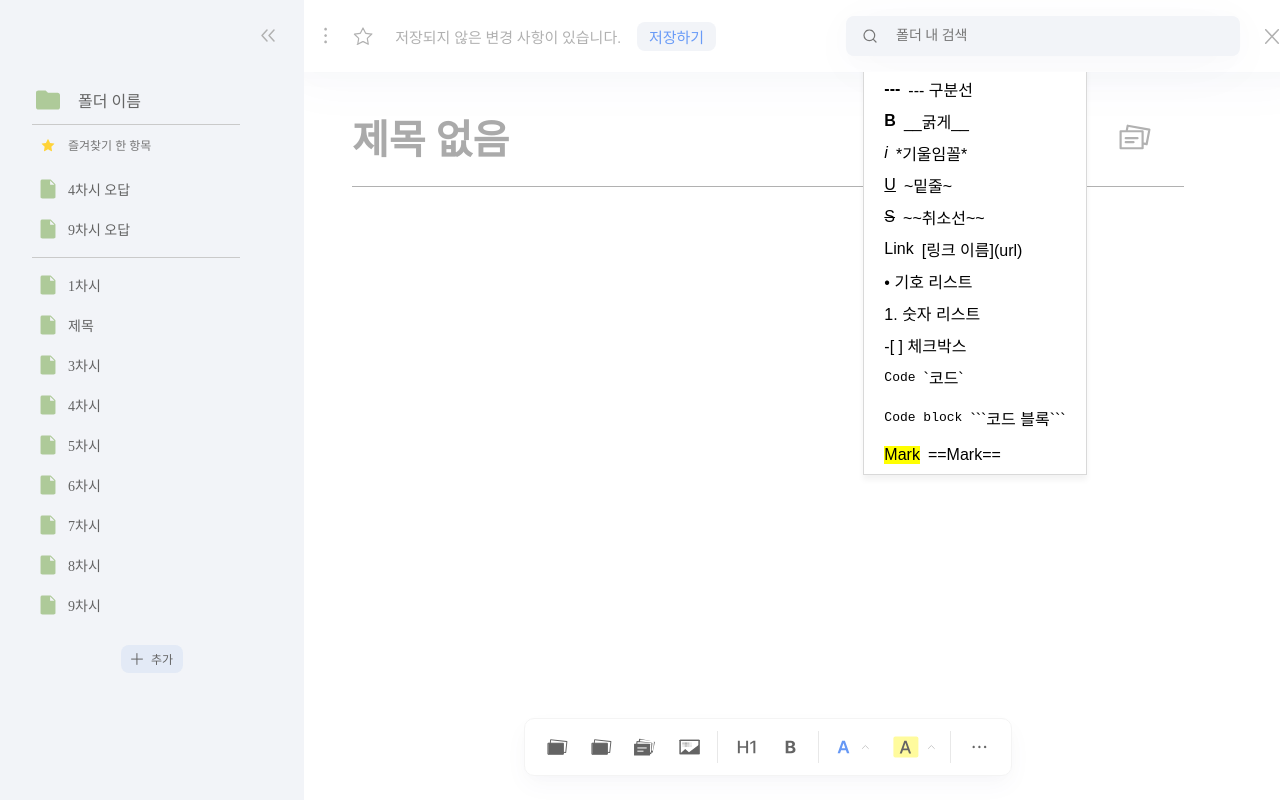
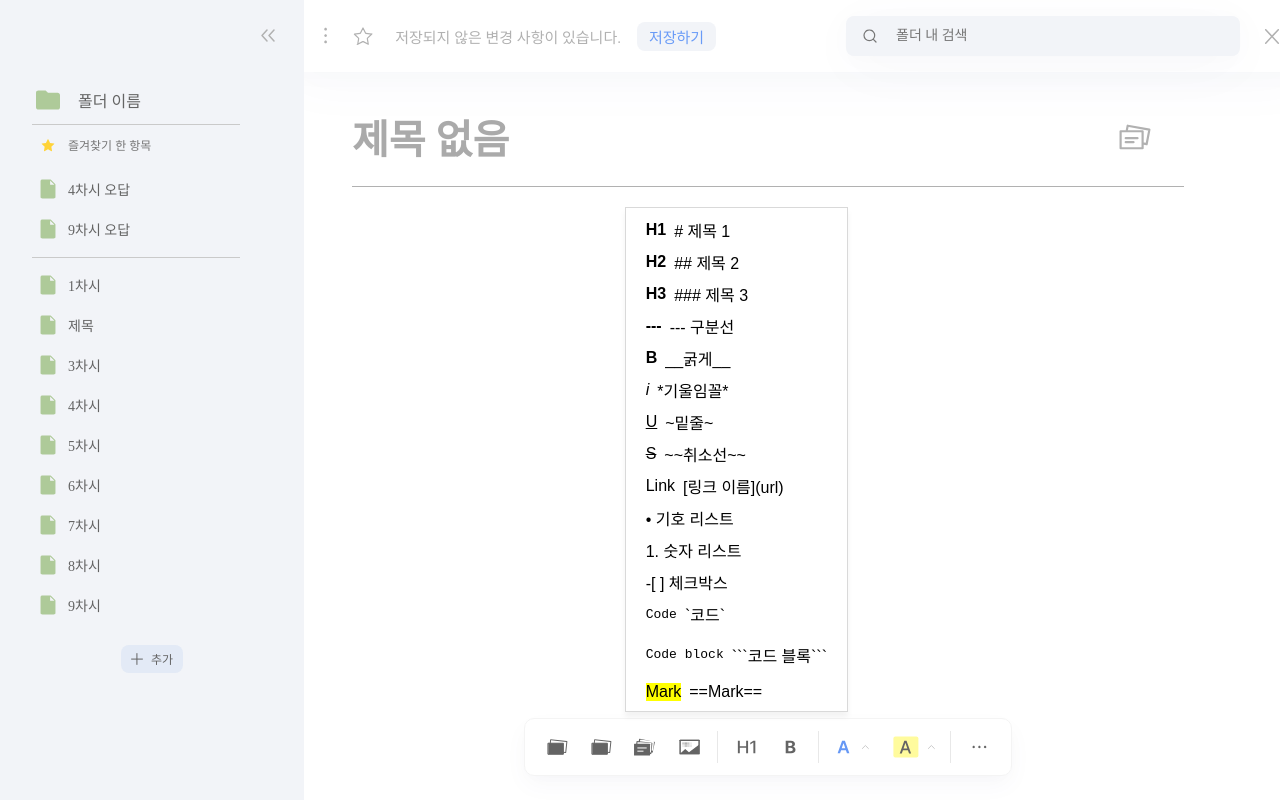
Before and after one commit to UMC-CARDIFY/Client-V1, a React (Vite) app: page /note-editor in a window 1280 px wide. Both pictures are taken after a click on the element 979 px from the left and 747 px from the top of the page. Built offline with nearby package versions, Linux system fonts and the light colour scheme.

Commit message:
chore: 툴바 케밥 더보기 메뉴 위치 수정

```diff
--- a/src/pages/NoteEditor/components/Editor/MoreOptions.jsx
+++ b/src/pages/NoteEditor/components/Editor/MoreOptions.jsx
@@ -12,10 +12,10 @@ const MoreOptionsContainer = styled.div`
     border: 1.25px solid #D9D9D9;
     background: #FFF;
     box-shadow: 0px 5px 6px 0px rgba(0, 0, 0, 0.05);
-    position: absolute;
-    bottom: 10rem;
-    left: 58%;
-    z-index: 1;
+    position: fixed;
+    z-index: 10;
+    bottom: 5.5rem;
+    right: 27rem;
 `;
 
 const MoreOptionsItem = styled.div`
```
